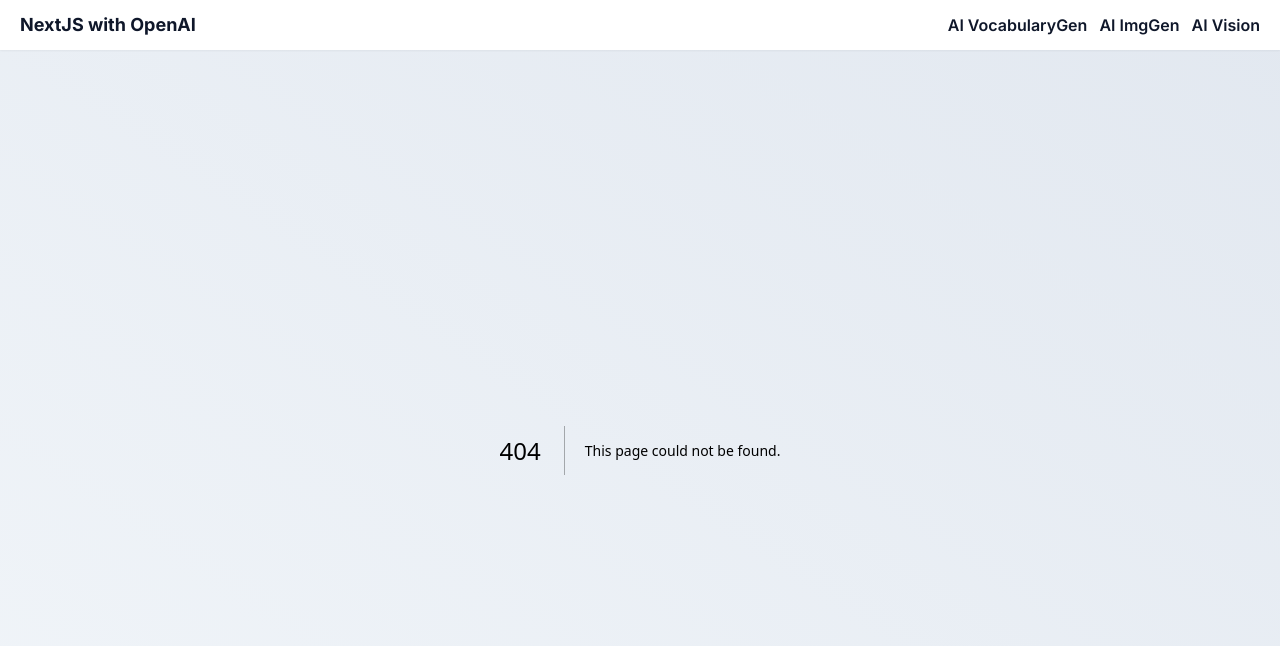
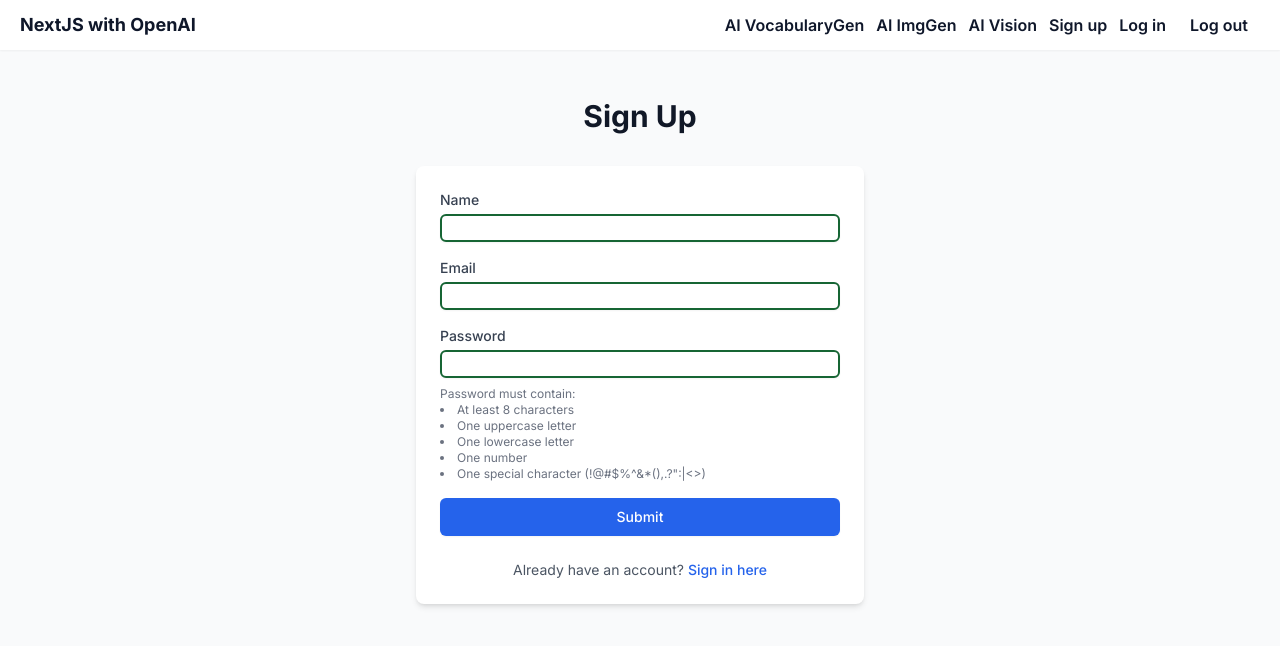
Before and after one commit to e11110/ntu-ai-web-vocab, a Next.js app: page /sign-up in a window 1280 px wide. Before the commit this address had no page. Shown: the top 646 px of the page. Built offline with nearby package versions, Linux system fonts and the light colour scheme.

Commit message:
account-ui-v1

```diff
--- /dev/null
+++ b/app/log-in/page.js
@@ -0,0 +1,69 @@
+'use client';
+import { useState } from 'react';
+import Link from 'next/link';
+
+export default function SignIn() {
+  const [userEmail, setUserEmail] = useState('');
+  const [userPassword, setUserPassword] = useState('');
+
+  const handleSubmit = (e) => {
+    e.preventDefault();
+    console.log('User Email:', userEmail);
+    console.log('User Password:', userPassword);
+  };
+
+  return (
+    <div className="min-h-screen bg-gray-50 py-12">
+      <div className="container mx-auto px-4">
+        <h1 className="text-3xl font-bold text-center text-gray-900 mb-8">Sign In</h1>
+        <div className="max-w-md mx-auto mt-8 p-6 bg-white rounded-lg shadow-md">
+          <form onSubmit={handleSubmit} className="space-y-4">
+            <div>
+              <label htmlFor="userEmail" className="block text-sm font-medium text-gray-700">
+                Email
+              </label>
+              <input
+                type="email"
+                id="userEmail"
+                value={userEmail}
+                onChange={(e) => setUserEmail(e.target.value)}
+                className="mt-1 block w-full rounded-md border-2 border-green-800 shadow-sm focus:border-green-800 focus:ring-green-800"
+                required
+              />
+            </div>
+
+            <div>
+              <label htmlFor="userPassword" className="block text-sm font-medium text-gray-700">
+                Password
+              </label>
+              <input
+                type="password"
+                id="userPassword"
+                value={userPassword}
+                onChange={(e) => setUserPassword(e.target.value)}
+                className="mt-1 block w-full rounded-md border-2 border-green-800 shadow-sm focus:border-green-800 focus:ring-green-800"
+                required
+              />
+            </div>
+
+            <button
+              type="submit"
+              className="w-full flex justify-center py-2 px-4 border border-transparent rounded-md shadow-sm text-sm font-medium text-white bg-blue-600 hover:bg-blue-700 focus:outline-none focus:ring-2 focus:ring-offset-2 focus:ring-blue-500"
+            >
+              Sign In
+            </button>
+          </form>
+
+          <div className="mt-6 text-center">
+            <p className="text-sm text-gray-600">
+              Don't have an account?{' '}
+              <Link href="/sign-up" className="text-blue-600 hover:text-blue-800 font-medium">
+                Sign up here
+              </Link>
+            </p>
+          </div>
+        </div>
+      </div>
+    </div>
+  );
+}
--- /dev/null
+++ b/app/sign-up/page.js
@@ -0,0 +1,142 @@
+'use client';
+import { useState } from 'react';
+import Link from 'next/link';
+
+export default function SignUp() {
+  const [userEmail, setUserEmail] = useState('');
+  const [userPassword, setUserPassword] = useState('');
+  const [userName, setUserName] = useState('');
+  const [passwordError, setPasswordError] = useState('');
+
+  const validatePassword = (password) => {
+    const minLength = password.length >= 8;
+    const hasUpperCase = /[A-Z]/.test(password);
+    const hasLowerCase = /[a-z]/.test(password);
+    const hasNumber = /[0-9]/.test(password);
+    const hasSpecialChar = /[!@#$%^&*(),.?":{}|<>]/.test(password);
+
+    if (!minLength) {
+      return 'Password must be at least 8 characters long';
+    }
+    if (!hasUpperCase) {
+      return 'Password must contain at least one uppercase letter';
+    }
+    if (!hasLowerCase) {
+      return 'Password must contain at least one lowercase letter';
+    }
+    if (!hasNumber) {
+      return 'Password must contain at least one number';
+    }
+    if (!hasSpecialChar) {
+      return 'Password must contain at least one special character';
+    }
+    return '';
+  };
+
+  const handlePasswordChange = (e) => {
+    const newPassword = e.target.value;
+    setUserPassword(newPassword);
+    setPasswordError(validatePassword(newPassword));
+  };
+
+  const handleSubmit = (e) => {
+    e.preventDefault();
+    if (passwordError) {
+      return; // Don't submit if there are password errors
+    }
+    console.log('User Email:', userEmail);
+    console.log('User Password:', userPassword);
+    console.log('User Name:', userName);
+  };
+
+  return (
+    <div className="min-h-screen bg-gray-50 py-12">
+      <div className="container mx-auto px-4">
+        <h1 className="text-3xl font-bold text-center text-gray-900 mb-8">Sign Up</h1>
+        <div className="max-w-md mx-auto mt-8 p-6 bg-white rounded-lg shadow-md">
+          <form onSubmit={handleSubmit} className="space-y-4">
+            <div>
+              <label htmlFor="userName" className="block text-sm font-medium text-gray-700">
+                Name
+              </label>
+              <input
+                type="text"
+                id="userName"
+                value={userName}
+                onChange={(e) => setUserName(e.target.value)}
+                className="mt-1 block w-full rounded-md border-2 border-green-800 shadow-sm focus:border-green-800 focus:ring-green-800"
+                required
+              />
+            </div>
+
+            <div>
+              <label htmlFor="userEmail" className="block text-sm font-medium text-gray-700">
+                Email
+              </label>
+              <input
+                type="email"
+                id="userEmail"
+                value={userEmail}
+                onChange={(e) => setUserEmail(e.target.value)}
+                className="mt-1 block w-full rounded-md border-2 border-green-800 shadow-sm focus:border-green-800 focus:ring-green-800"
+                required
+              />
+            </div>
+
+            <div>
+              <label htmlFor="userPassword" className="block text-sm font-medium text-gray-700">
+                Password
+              </label>
+              <input
+                type="password"
+                id="userPassword"
+                value={userPassword}
+                onChange={handlePasswordChange}
+                className={`mt-1 block w-full rounded-md border-2 ${
+                  passwordError ? 'border-red-500' : 'border-green-800'
+                } shadow-sm focus:border-green-800 focus:ring-green-800`}
+                required
+                pattern="^(?=.*[a-z])(?=.*[A-Z])(?=.*\d)(?=.*[!@#$%^&*(),.?&quot;:{}|<>])[A-Za-z\d!@#$%^&*(),.?&quot;:{}|<>]{8,}$"
+                title="Password must be at least 8 characters long and contain at least one uppercase letter, one lowercase letter, one number, and one special character"
+              />
+              {passwordError && (
+                <p className="mt-1 text-sm text-red-600">{passwordError}</p>
+              )}
+              <p className="mt-2 text-xs text-gray-500">
+                Password must contain:
+                <ul className="list-disc list-inside">
+                  <li>At least 8 characters</li>
+                  <li>One uppercase letter</li>
+                  <li>One lowercase letter</li>
+                  <li>One number</li>
+                  <li>One special character (!@#$%^&*(),.?&quot;:{}|&lt;&gt;)</li>
+                </ul>
+              </p>
+            </div>
+
+            <button
+              type="submit"
+              disabled={!!passwordError}
+              className={`w-full flex justify-center py-2 px-4 border border-transparent rounded-md shadow-sm text-sm font-medium text-white ${
+                passwordError
+                  ? 'bg-gray-400 cursor-not-allowed'
+                  : 'bg-blue-600 hover:bg-blue-700 focus:outline-none focus:ring-2 focus:ring-offset-2 focus:ring-blue-500'
+              }`}
+            >
+              Submit
+            </button>
+          </form>
+
+          <div className="mt-6 text-center">
+            <p className="text-sm text-gray-600">
+              Already have an account?{' '}
+              <Link href="/log-in" className="text-blue-600 hover:text-blue-800 font-medium">
+                Sign in here
+              </Link>
+            </p>
+          </div>
+        </div>
+      </div>
+    </div>
+  );
+}
--- a/components/Navbar.js
+++ b/components/Navbar.js
@@ -13,9 +13,18 @@ export default function Navbar() {
                 <Link href="/image-generator" className="mr-3 text-slate-900 hover:text-pink-500 font-semibold">
                     AI ImgGen
                 </Link>
-                <Link href="/vision" className="text-slate-900 hover:text-pink-500 font-semibold">
+                <Link href="/vision" className="mr-3 text-slate-900 hover:text-pink-500 font-semibold">
                     AI Vision
                 </Link>
+                <Link href="/sign-up" className="mr-3 text-slate-900 hover:text-pink-500 font-semibold">
+                    Sign up
+                </Link>
+                <Link href="/log-in" className="mr-3 text-slate-900 hover:text-pink-500 font-semibold">
+                    Log in
+                </Link>
+                <button className="px-3 py-1 text-slate-900 hover:text-white hover:bg-pink-500 font-semibold rounded-md transition-colors">
+                    Log out
+                </button>
             </div>
         </nav>
     )
```
